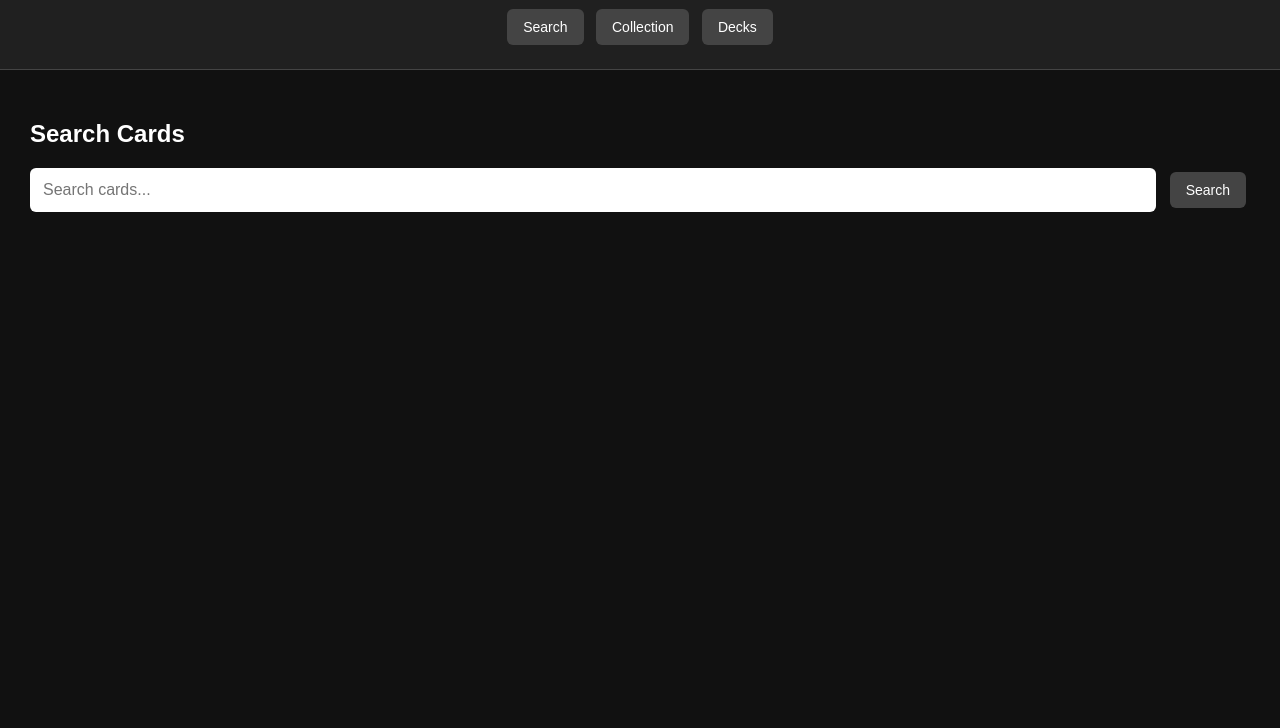
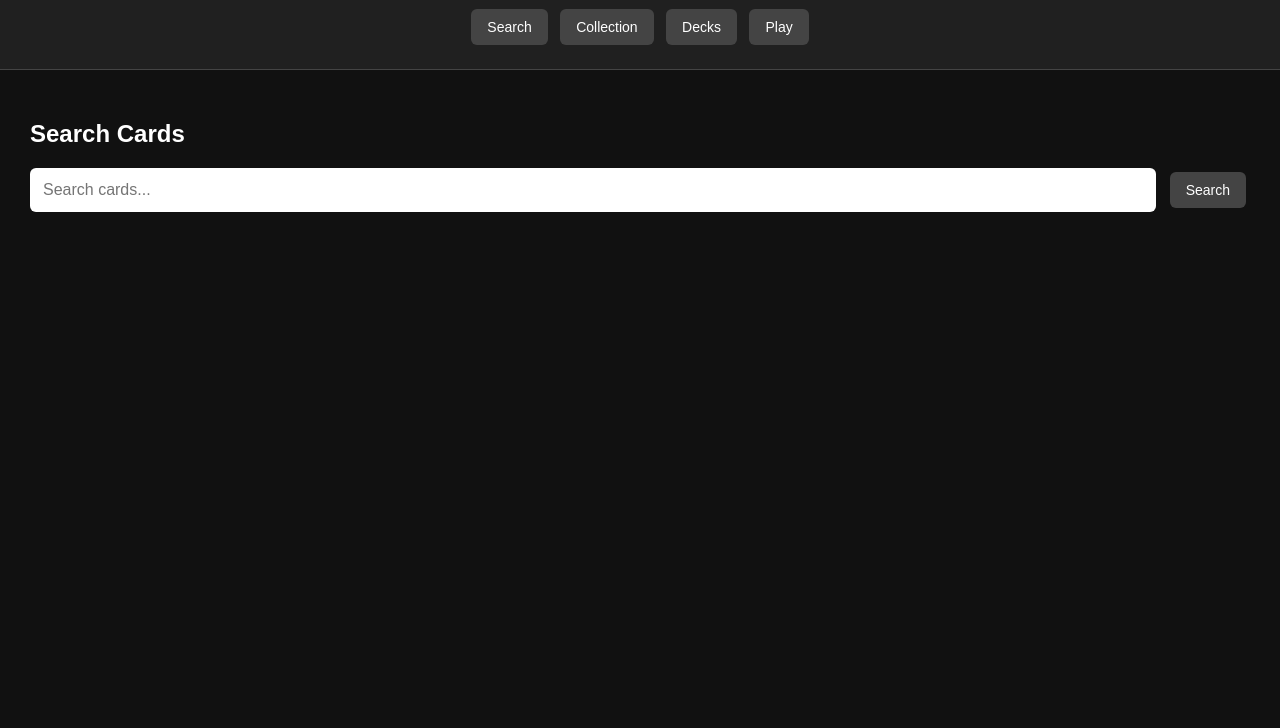
Before and after one commit to gameforming/mtg, a plain HTML site: page index.html in a window 1280 px wide. Shown: the part 72-800 px from the top of the page. Drawn offline with Linux system fonts and the light colour scheme.

Commit message:
Add Play button to navigation

```diff
--- a/index.html
+++ b/index.html
@@ -38,7 +38,9 @@
         <button onclick="showPage('decksPage')">
             Decks
         </button>
-
+        <button onclick="openPlay()">
+            Play
+        </button>
     </nav>
 
 </header>
```
